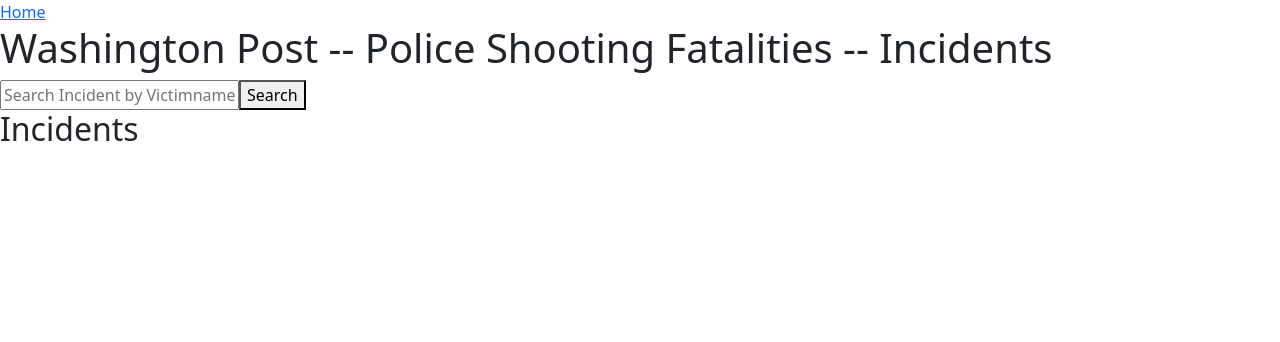
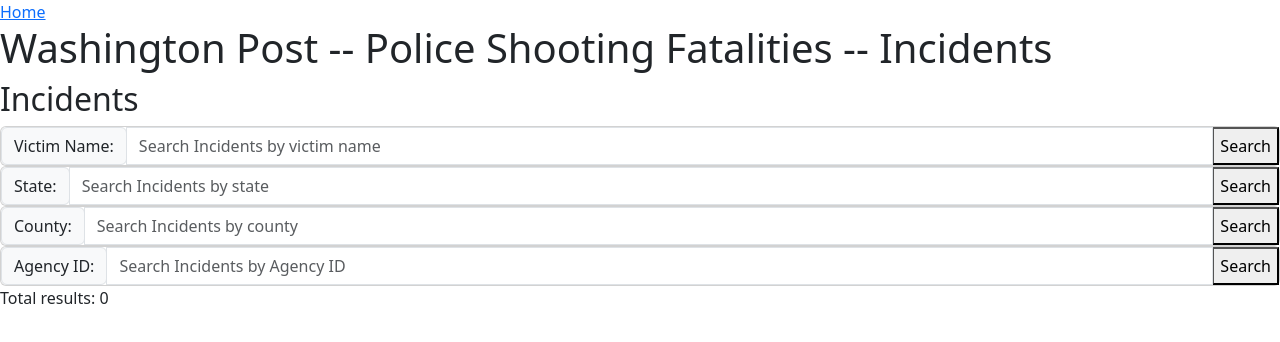
Before and after one commit to stvnshan/databaseApp, a React (Create React App) app in the folder frontend/: page /question2 in a window 1280 px wide. Shown: the top 342 px of the page. Built offline with nearby package versions, Linux system fonts and the light colour scheme.

Commit message:
Can now search for incident by victim's name, state, county, or agency id

```diff
--- /dev/null
+++ b/frontend/src/web/Incident.js
@@ -0,0 +1,21 @@
+import React from 'react';
+
+const Incident = ({incidentData}) => {
+
+    console.log(incidentData);
+
+    return (
+        <div>
+            <h6>Name: {incidentData.name}</h6>
+            <p>Age: {incidentData.age}</p>
+            <p>Gender: {incidentData.gender}</p>
+            <p>Incident ID: {incidentData.incidentid}</p>
+            <p>State: {incidentData.state}</p>
+            <p>City: {incidentData.cityname}</p>
+            <p>County: {incidentData.county}</p>
+            <p>Agencies involved: {incidentData.agencynames}</p>
+        </div>
+    );
+}
+
+export default Incident;
--- a/frontend/src/web/search2.js
+++ b/frontend/src/web/search2.js
@@ -1,15 +1,61 @@
-import React, { useState, useEffect } from 'react';
-import axios from 'axios';
-import { Link } from 'react-router-dom';
+import React, { useState, useEffect } from "react";
+import axios from "axios";
+import { Link } from "react-router-dom";
+import Incident from './Incident';
+
 const apiHost = process.env.REACT_APP_API_HOST;
 
-const Search2 = () =>{
-  const [searchQuery, setSearchQuery] = useState('');
+const Search2 = () => {
+  const [nameSearchQuery, setNameSearchQuery] = useState("");
+  const [stateSearchQuery, setStateSearchQuery] = useState("");
+  const [countySearchQuery, setCountySearchQuery] = useState("");
+  const [agencyidSearchQuery, setAgencyidSearchQuery] = useState("");
   const [searchResults, setSearchResults] = useState([]);
 
-  const searchIncidents = async () => {
+  const searchIncidentsByName = async () => {
     try {
-      const response = await axios.get(`${apiHost}/incident?victimname=${encodeURIComponent(searchQuery)}`);
+      const response = await axios.get(
+        `${apiHost}/incident?victimname=${encodeURIComponent(nameSearchQuery)}`
+      );
+      setSearchResults(response.data);
+      console.log(response);
+    } catch (err) {
+      console.error(err);
+    }
+  };
+
+  const searchIncidentsByState = async () => {
+    try {
+      const response = await axios.get(
+        `${apiHost}/incident?state=${encodeURIComponent(stateSearchQuery)}`
+      );
+      console.log(`${apiHost}/incident?state=${encodeURIComponent(stateSearchQuery)}`);
+      setSearchResults(response.data);
+      console.log(response);
+    } catch (err) {
+      console.error(err);
+    }
+  };
+
+  const searchIncidentsByCounty = async () => {
+    try {
+      const response = await axios.get(
+        `${apiHost}/incident?county=${encodeURIComponent(countySearchQuery)}`
+      );
+      console.log(`${apiHost}/incident?county=${encodeURIComponent(countySearchQuery)}`);
+      setSearchResults(response.data);
+      console.log(response);
+    } catch (err) {
+      console.error(err);
+    }
+  };
+
+  const searchIncidentsByAgencyid = async () => {
+    try {
+      const response = await axios.get(
+        `${apiHost}/incident?agencyid=${encodeURIComponent(agencyidSearchQuery)}`
+      );
+      console.log(`${apiHost}/incident?state=${encodeURIComponent(agencyidSearchQuery)}`);
       setSearchResults(response.data);
       console.log(response);
     } catch (err) {
@@ -19,35 +65,98 @@
 
   return (
     <div>
-        <div>
-            <Link to="../">Home</Link>
+      <div>
+        <Link to="../">Home</Link>
       </div>
       <h1>Washington Post -- Police Shooting Fatalities -- Incidents</h1>
 
-      <div>
-        <input
-          type="text"
-          placeholder="Search Incident by Victimname"
-          value={searchQuery}
-          onChange={(e) => setSearchQuery(e.target.value)}
-        />
-        <button onClick={searchIncidents}>Search</button>
+      <h2>Incidents</h2>
+
+      <div className="card">
+        <div className="input-group">
+          <div className="input-group-prepend">
+            <span className="input-group-text">Victim Name:</span>
+          </div>
+          <input
+            id="inputVictimName"
+            className="form-control"
+            type="text"
+            placeholder="Search Incidents by victim name"
+            value={nameSearchQuery}
+            onChange={(e) => setNameSearchQuery(e.target.value)}
+          />
+          <button onClick={searchIncidentsByName}>Search</button>
+        </div>
       </div>
 
-      <h2>Incidents</h2>
+      <div className="card">
+        <div className="input-group">
+          <div className="input-group-prepend">
+            <span className="input-group-text">State:</span>
+          </div>
+          <input
+            id="inputState"
+            className="form-control"
+            type="text"
+            placeholder="Search Incidents by state"
+            value={stateSearchQuery}
+            onChange={(e) => setStateSearchQuery(e.target.value)}
+          />
+          <button onClick={searchIncidentsByState}>Search</button>
+        </div>
+      </div>
+
+      <div className="card">
+        <div className="input-group">
+          <div className="input-group-prepend">
+            <span className="input-group-text">County:</span>
+          </div>
+          <input
+            id="inputCounty"
+            className="form-control"
+            type="text"
+            placeholder="Search Incidents by county"
+            value={countySearchQuery}
+            onChange={(e) => setCountySearchQuery(e.target.value)}
+          />
+          <button onClick={searchIncidentsByCounty}>Search</button>
+        </div>
+      </div>
+
+      <div className="card">
+        <div className="input-group">
+          <div className="input-group-prepend">
+            <span className="input-group-text">Agency ID:</span>
+          </div>
+          <input
+            id="inputAgencyid"
+            className="form-control"
+            type="text"
+            placeholder="Search Incidents by Agency ID"
+            value={agencyidSearchQuery}
+            onChange={(e) => setAgencyidSearchQuery(e.target.value)}
+          />
+          <button onClick={searchIncidentsByAgencyid}>Search</button>
+        </div>
+      </div>
+
       <div>
-      {searchResults.length > 0 ?
-        (
-          <ul>
-
-            {searchResults.map((incident) => <li key={incident.incidentid}>{incident.incidentid}, {incident.name},{incident.cityname}</li>)}
+        <p>Total results: {searchResults.length}</p>
+        {searchResults.length > 0 ? (
+          <ul className="list-group list-group-flush">
+            {searchResults.map((incident) => (
+              <li key={incident.incidentid} className="list-group-item">
+                <Incident key={incident.incidentid} incidentData={incident}></Incident>
+              </li>
+            ))}
           </ul>
         ) : (
           <h3></h3>
-        )}      </div>
+        )}{" "}
+      </div>
+
     </div>
   );
 };
 
-
 export default Search2;
```
